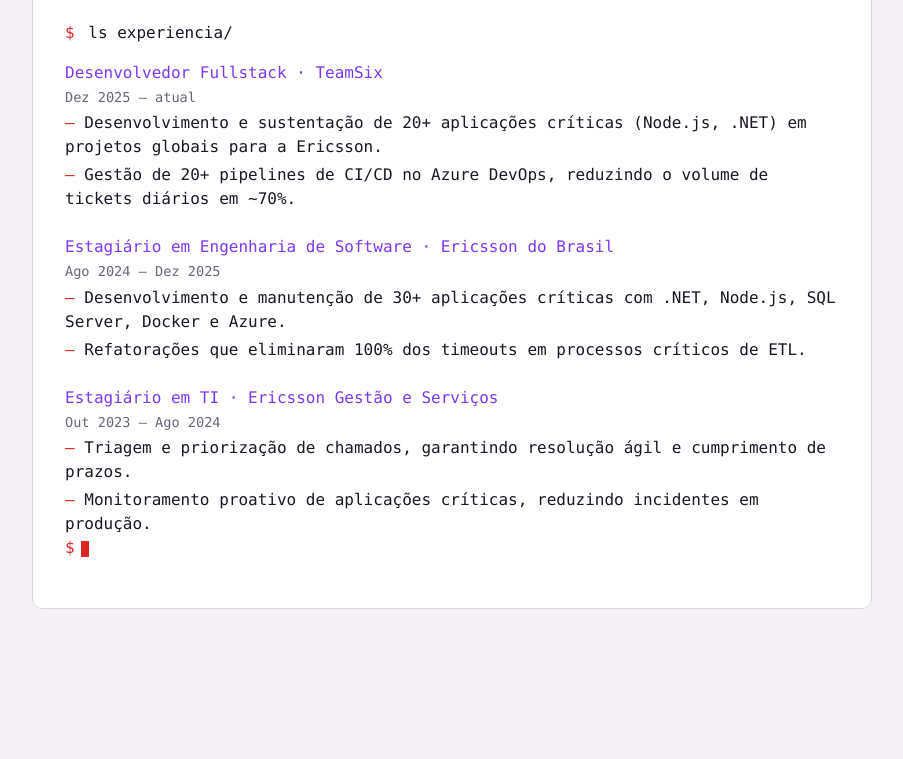
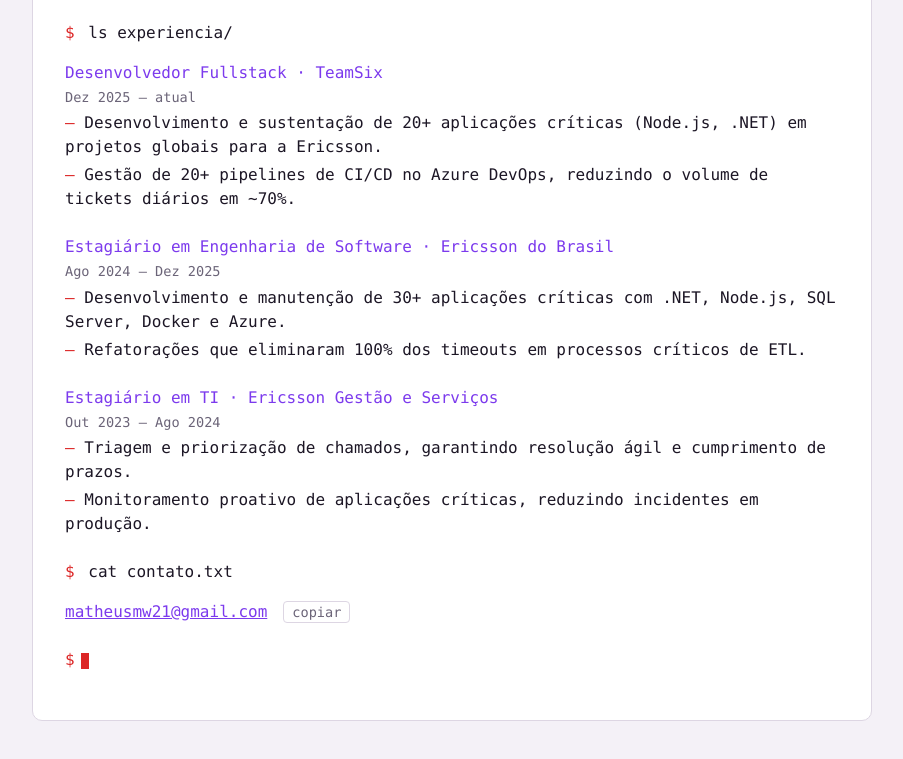
Before and after one commit to MatheusMW21/generic-blog, an Astro site in the folder my-blog/: page / in a window 1280 px wide. Shown: the part 815-1574 px from the top of the page, without its empty margins (188-1091 px from the left). Before the commit the page ends 1472 px from the top, so only its background shows below. Built offline with nearby package versions, Linux system fonts and the light colour scheme; Astro itself is replaced by a stand-in of ours.

Commit message:
feat: adding contact final section

```diff
--- a/my-blog/src/components/HomeContent.astro
+++ b/my-blog/src/components/HomeContent.astro
@@ -45,6 +45,19 @@ const skillGroups = [
                       </li>
               ))}
       </ul>
+
+      <h2 class="cmd"><span class="prompt" aria-hidden="true">$</span> {t('contact_cmd')}</h2>
+      <p class="contact">
+        <a href={`mailto:${profile.social.email}`}>{profile.social.email}</a>
+        <button
+                class="copy-email"
+                type="button"
+                data-email={profile.social.email}
+                data-copied-label={t('copy_email_copied')}
+        >
+                {t('copy_email_label')}
+        </button>
+      </p>
 </section>
 
 <p class="cmd" aria-hidden="true"><span class="prompt">$</span><span class="cursor"></span></p>
@@ -86,7 +99,7 @@ const skillGroups = [
 
       .job-list {
               list-style: none;
-              margin: 0;
+              margin: 0 0 var(--space-4);
               padding: 0;
               display: flex;
               flex-direction: column;
@@ -132,4 +145,46 @@ const skillGroups = [
                       gap: 0;
               }
       }
+      .contact {
+              display: flex;
+              flex-wrap: wrap;
+              align-items: center;
+              gap: var(--space-3);
+      }
+
+      .contact a {
+              color: var(--color-accent);
+      }
+
+      .copy-email {
+              font-family: inherit;
+              font-size: var(--font-size-meta);
+              background: none;
+              border: 1px solid var(--color-border);
+              border-radius: 4px;
+              padding: 2px var(--space-2);
+              color: var(--color-text-muted);
+              cursor: pointer;
+      }
+
+      .copy-email:hover {
+              color: var(--color-highlight);
+              border-color: var(--color-highlight);
+      }
+
 </style>
+
+<script>
+      const button = document.querySelector<HTMLButtonElement>('.copy-email');
+      const defaultLabel = button?.textContent?.trim() ?? '';
+
+      button?.addEventListener('click', async () => {
+              const email = button.dataset.email;
+              if (!email) return;
+              await navigator.clipboard.writeText(email);
+              button.textContent = button.dataset.copiedLabel ?? defaultLabel;
+              setTimeout(() => {
+                      button.textContent = defaultLabel;
+              }, 1500);
+      });
+</script>
--- a/my-blog/src/data/profile.js
+++ b/my-blog/src/data/profile.js
@@ -3,6 +3,7 @@ export const profile = {
   social: {
     github: "https://github.com/MatheusMW21",
     linkedin: "https://linkedin.com/in/matheuspinheiro08",
+    email: "matheusmw21@gmail.com",
   },
   pt: {
     role: "desenvolvedor fullstack · backend",
--- a/my-blog/src/i18n/ui.ts
+++ b/my-blog/src/i18n/ui.ts
@@ -13,6 +13,9 @@ export const ui = {
     skills_cloud: "cloud, db & devops",
     projects_cmd: "ls projetos/",
     experience_cmd_prefix: "ls experiencia/",
+    contact_cmd: "cat contato.txt",
+    copy_email_label: "copiar",
+    copy_email_copied: "copiado!",
     cv_download_label: "currículo (PDF)",
     home_description: "Site pessoal e profissional de Matheus Pinheiro.",
     projects_description: "Projetos pessoais de Matheus Pinheiro.",
@@ -25,12 +28,15 @@ export const ui = {
     whoami_cmd: "whoami",
     about_cmd: "cat about.md",
     skills_cmd: "cat stack.txt",
-    skills_languages: "linguagens",
+    skills_languages: "languages",
     skills_backend: "backend",
     skills_frontend: "frontend",
     skills_cloud: "cloud, db & devops",
     projects_cmd: "ls projects/",
     experience_cmd_prefix: "ls experience/",
+    contact_cmd: "cat contact.txt",
+    copy_email_label: "copy",
+    copy_email_copied: "copied!",
     cv_download_label: "resume (PDF)",
     home_description: "Personal and professional site of Matheus Pinheiro.",
     projects_description: "Personal projects by Matheus Pinheiro.",
```
